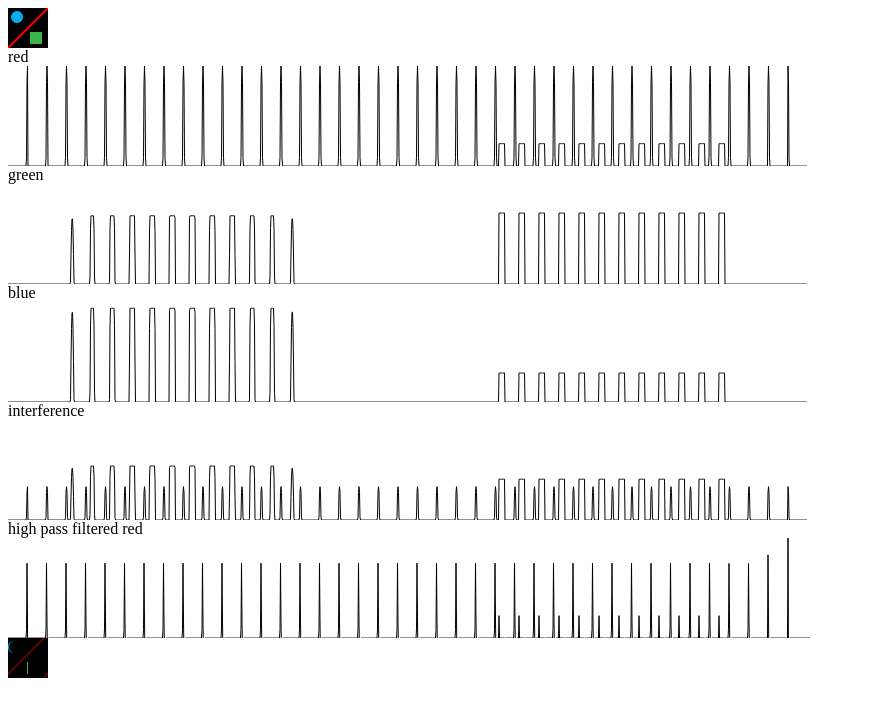
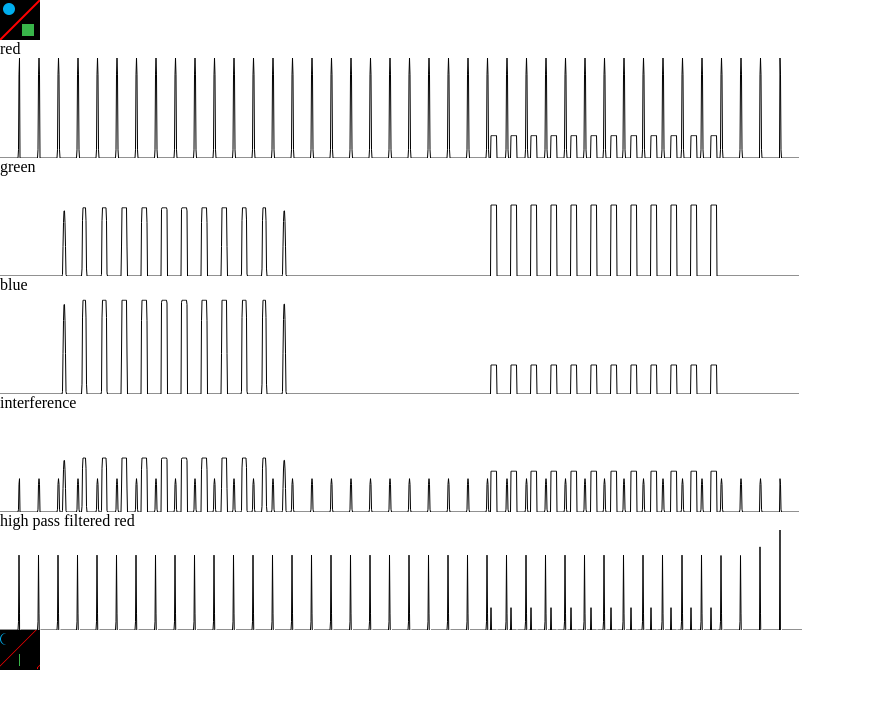
Before and after one commit to aeropuerto/img2signal, a plain HTML site: page index.html in a window 1280 px wide. Shown: the whole page, without its empty margins (0-870 px from the left). Drawn offline with Linux system fonts and the light colour scheme.

Commit message:
Remove padding and margins from body

```diff
--- a/index.html
+++ b/index.html
@@ -4,6 +4,10 @@
 
   </head>
   <style type="text/css">
+  body {
+    padding: 0;
+    margin: 0;
+  }
   canvas {
     display: block;
   }
@@ -11,7 +15,7 @@
   <body onload="main()">
     <canvas id="canvas"></canvas>
     <div style="display:none;">
-      <!--<img id="source" src="./img/rhino.jpg" width="300" height="227"> -->
+      <!-- <img id="source" src="./img/rhino.jpg" width="300" height="227"> -->
       <!-- <img id="source" src="./img/dot.jpg" width="40" height="40"> -->
       <!-- <img id="source" src="./img/ellipse.jpg" width="40" height="40"> -->
       <!-- <img id="source" src="./img/red.jpg" width="40" height="40"> -->
--- a/src/img2signal.js
+++ b/src/img2signal.js
@@ -14,7 +14,6 @@ let main = () => {
   let hfRed = highPassFilter(red);
   let hfGreen = highPassFilter(green);
   let hfBlue = highPassFilter(blue);
-  console.log(red.length, hfRed.length);
   let plotData = [
     { name: 'red', data: red },
     { name: 'green', data: green },
```
